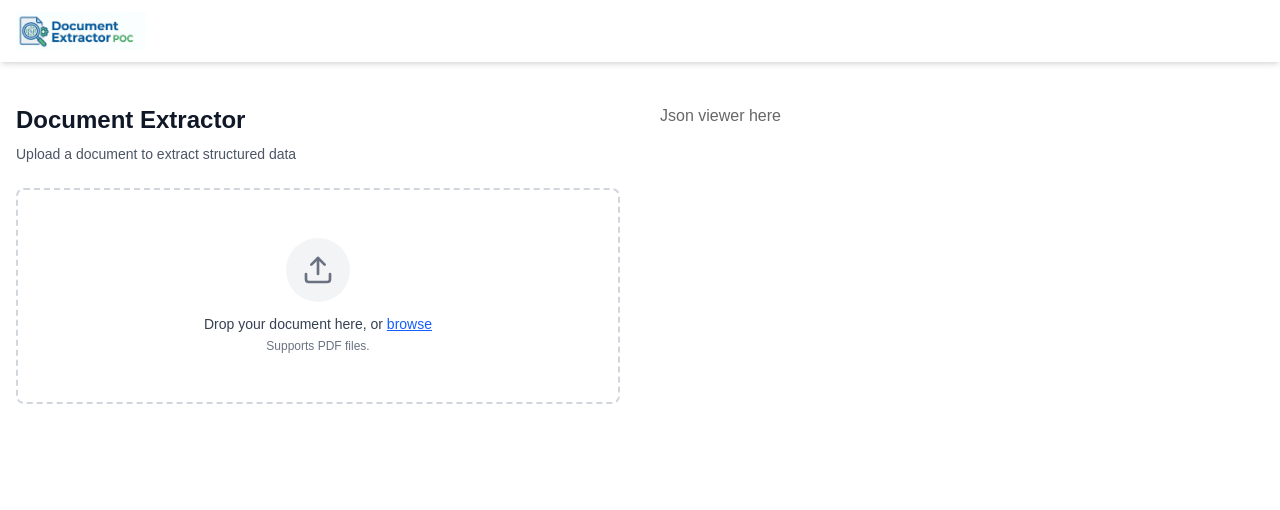
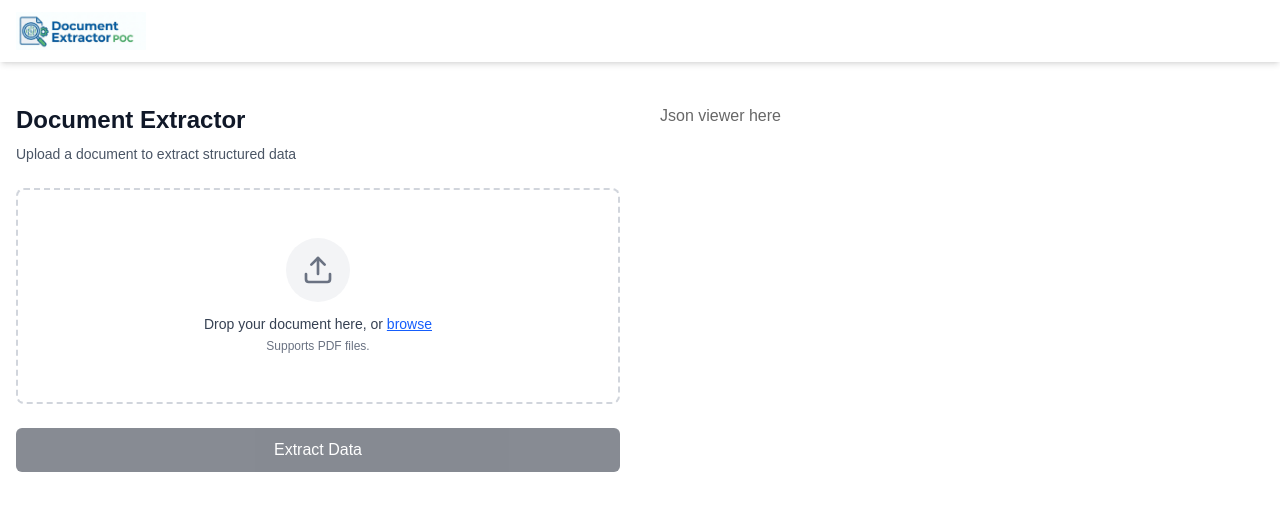
Before and after one commit to alonzojoe/doc-extract-poc, a React (Vite) app: page / in a window 1280 px wide. Shown: the top 510 px of the page. Built offline with nearby package versions, Linux system fonts and the light colour scheme.

Commit message:
feat: create logic in data extraction, create a sample mock data to be return in the jsonviewer component.

```diff
--- a/src/App.tsx
+++ b/src/App.tsx
@@ -1,12 +1,49 @@
+import { useState } from 'react';
 import { Navbar } from './components/layouts/navbar/navbar'
 import { Wrapper } from './components/container'
-import { FileUpload } from './components/features'
+import { FileUpload, JsonViewer } from './components/features'
+import { Button } from './components/ui';
+import { Loader2 } from 'lucide-react';
+
+const SAMPLE_DATA = {
+        documentType: "Invoice",
+        extractedFields: {
+          invoiceNumber: "INV-2026-001",
+          date: "2026-01-27",
+          total: "$1,234.56",
+          vendor: "Agwanet",
+          items: [
+            { description: "Product A", quantity: 2, price: "$123.40" },
+            { description: "Product B", quantity: 1, price: "$234.56" }
+          ]
+        },
+      }
 
 function App() {
+  const [selectedFile, setSelectedFile] = useState<File | null>(null);
+  const [extractedData, setExtractedData] = useState<object | null>(null);
+  const [isProcessing, setIsProcessing] = useState(false);
 
-  const handleFileSelect = () => {
-    console.log('file')
-  }
+ const handleFileSelect = (file: File) => {
+    setSelectedFile(file);
+    setExtractedData(null); // Reset extracted data when new file is selected
+  };
+
+  const handleExtract = async () => {
+    if (!selectedFile) return;
+
+    setIsProcessing(true);
+
+    // Simulating API call
+    setTimeout(() => {
+      // sample data
+      setExtractedData(SAMPLE_DATA);
+      setIsProcessing(false);
+
+    }, 5000);
+  };
+
+  console.log('extracted', extractedData)
 
   return (
     <>
@@ -29,6 +66,24 @@ function App() {
                 <FileUpload onFileSelect={handleFileSelect} />
 
 
+                  <Button
+                    onClick={handleExtract}
+                    disabled={isProcessing || !selectedFile}
+                    className="w-full cursor-pointer"
+                    size="lg"
+                  >
+                    {isProcessing ? (
+                      <>
+                        <Loader2 className="w-4 h-4 mr-2 animate-spin" />
+                        Processing...
+                      </>
+                    ) : (
+                      'Extract Data'
+                    )}
+                  </Button>
+
+
+
               </div>
 
               <div className="lg:sticky lg:top-24 h-fit">
--- /dev/null
+++ b/src/components/ui/index.ts
@@ -0,0 +1 @@
+export * from "./button"
```
